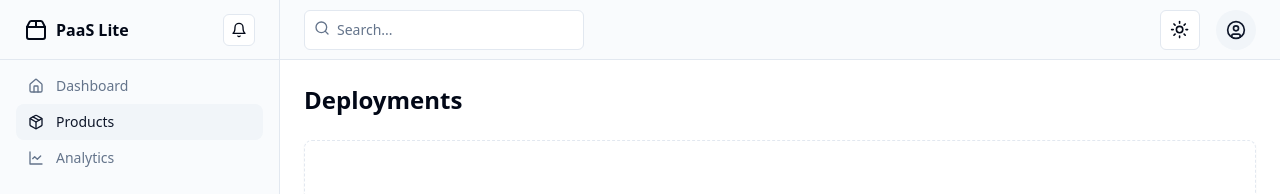
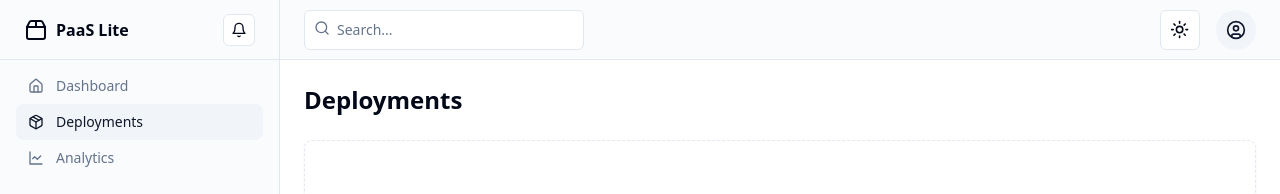
Before and after one commit to KueZie/pass-lite, a React (Create React App) app in the folder web/: page /dashboard in a window 1280 px wide. Shown: the top 194 px of the page. Built offline with nearby package versions, Linux system fonts and the light colour scheme.

Commit message:
fix: switch 'products' to 'deployments' on desktop nav menu

```diff
--- a/web/src/layout/DashboardLayout.tsx
+++ b/web/src/layout/DashboardLayout.tsx
@@ -67,7 +67,7 @@ export function DashboardLayout() {
                 className="flex items-center gap-3 rounded-lg bg-muted px-3 py-2 text-primary transition-all hover:text-primary"
               >
                 <Package className="h-4 w-4" />
-                Products{" "}
+                Deployments{" "}
               </a>
               <a
                 href="#"
```
